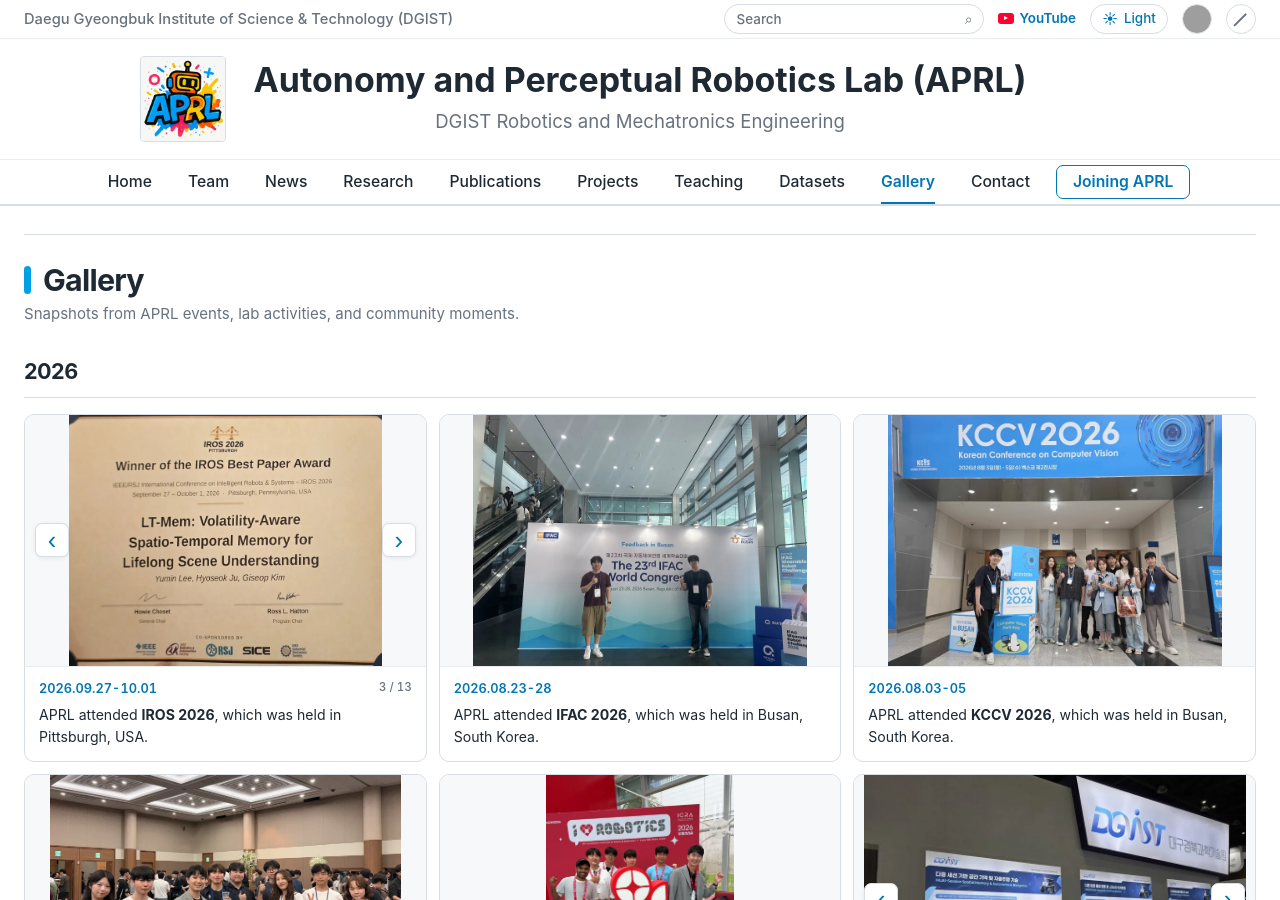
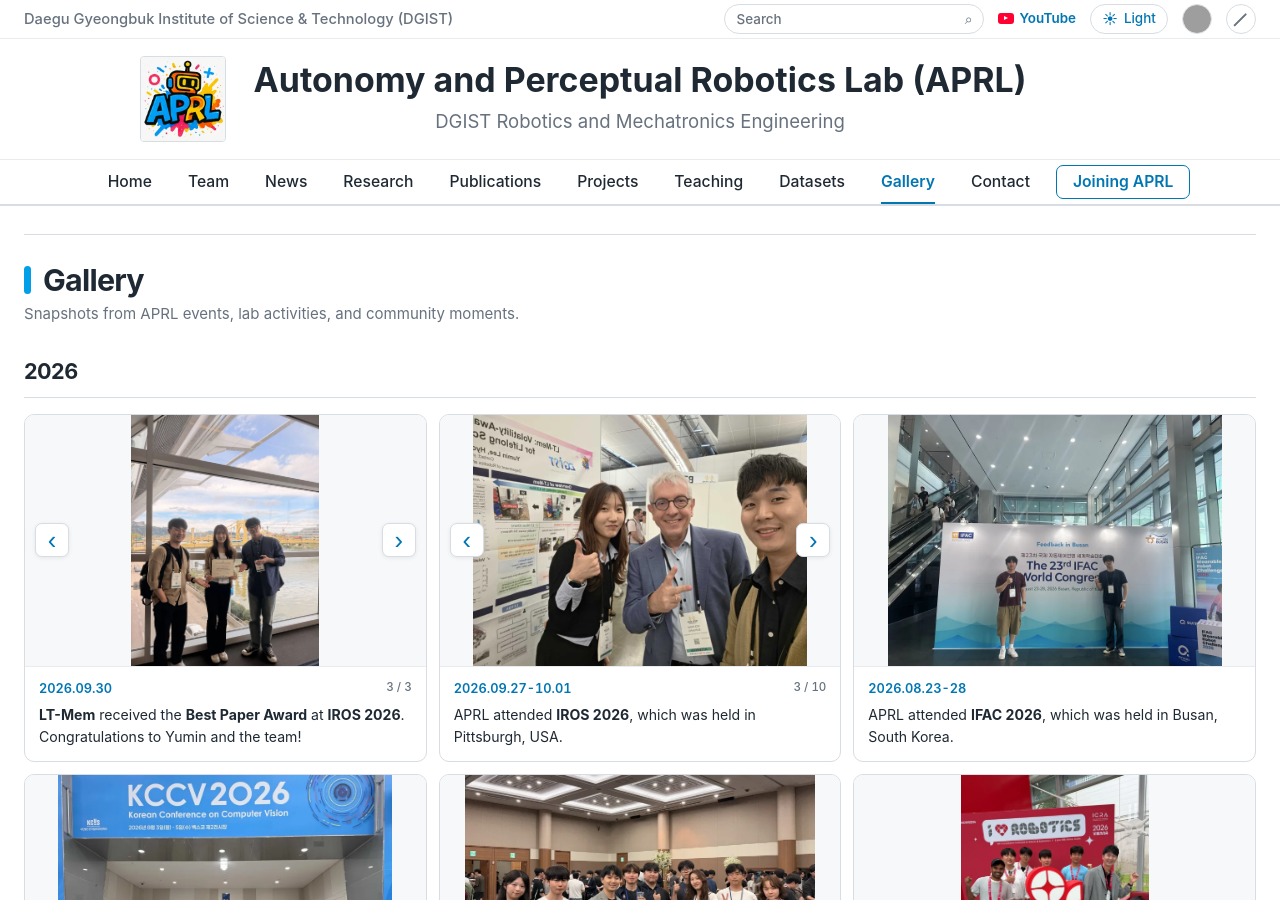
Before and after one commit to team-aprl/team-aprl.github.io, a Jekyll site: the page built from gallery.html, in a window 1280 px wide and 900 px high. Built offline with Jekyll 4.4.1, drawn with Linux system fonts in a browser that asks for light colours; grey boxes are pictures that could not be loaded.

Commit message:
Separate IROS award gallery and restore missing event photos

```diff
--- a/gallery.html
+++ b/gallery.html
@@ -21,12 +21,22 @@
         <section class="gallery-year-group" aria-labelledby="gallery-year-2026">
           <h2 id="gallery-year-2026" class="gallery-year-heading">2026</h2>
           <div class="gallery-grid gallery-feature-grid">
+          <figure class="gallery-carousel" id="iros2026-best-paper-award">
+            <div class="gallery-carousel-stage">
+              <a class="gallery-carousel-slide is-active" href="assets/gallery/previews/gallery-2026-09-27-10-01-iros2026-best1.webp"><img src="assets/gallery/thumbs/gallery-2026-09-27-10-01-iros2026-best1.webp" alt="IROS 2026 Best Paper Award ceremony" width="800" height="450" loading="eager" fetchpriority="high" decoding="async" /></a>
+              <a class="gallery-carousel-slide" href="assets/news/lt-mem-iros2026-best-paper-certificate-preview.webp"><img src="assets/gallery/thumbs/lt-mem-iros2026-best-paper-certificate.webp" alt="LT-Mem IROS 2026 Best Paper Award certificate" width="800" height="640" loading="lazy" decoding="async" /></a>
+              <a class="gallery-carousel-slide" href="assets/gallery/previews/gallery-2026-09-27-10-01-iros2026-best2.webp"><img src="assets/gallery/thumbs/gallery-2026-09-27-10-01-iros2026-best2.webp" alt="APRL members with the award certificate" width="800" height="1067" loading="lazy" decoding="async" /></a>
+              <button class="gallery-carousel-button gallery-carousel-prev" type="button" aria-label="Previous photo">&lsaquo;</button>
+              <button class="gallery-carousel-button gallery-carousel-next" type="button" aria-label="Next photo">&rsaquo;</button>
+            </div>
+            <figcaption>
+              <span class="gallery-caption-head"><span>2026.09.30</span><span class="gallery-carousel-count">1 / 3</span></span>
+              <span class="gallery-caption-text"><strong>LT-Mem</strong> received the <strong>Best Paper Award</strong> at <strong>IROS 2026</strong>. Congratulations to Yumin and the team!</span>
+            </figcaption>
+          </figure>
           <figure class="gallery-carousel" id="iros2026">
             <div class="gallery-carousel-stage">
-              <a class="gallery-carousel-slide is-active" href="assets/gallery/previews/gallery-2026-09-27-10-01-iros2026-main.webp"><img src="assets/gallery/thumbs/gallery-2026-09-27-10-01-iros2026-main.webp" alt="APRL members at IROS 2026 in Pittsburgh" width="800" height="800" loading="eager" fetchpriority="high" decoding="async" /></a>
-              <a class="gallery-carousel-slide" href="assets/gallery/previews/gallery-2026-09-27-10-01-iros2026-best1.webp"><img src="assets/gallery/thumbs/gallery-2026-09-27-10-01-iros2026-best1.webp" alt="IROS 2026 Best Paper Award ceremony" width="800" height="450" loading="lazy" decoding="async" /></a>
-              <a class="gallery-carousel-slide" href="assets/news/lt-mem-iros2026-best-paper-certificate-preview.webp"><img src="assets/gallery/thumbs/lt-mem-iros2026-best-paper-certificate.webp" alt="LT-Mem IROS 2026 Best Paper Award certificate" width="800" height="640" loading="lazy" decoding="async" /></a>
-              <a class="gallery-carousel-slide" href="assets/gallery/previews/gallery-2026-09-27-10-01-iros2026-best2.webp"><img src="assets/gallery/thumbs/gallery-2026-09-27-10-01-iros2026-best2.webp" alt="APRL members with the award certificate" width="800" height="1067" loading="lazy" decoding="async" /></a>
+              <a class="gallery-carousel-slide is-active" href="assets/gallery/previews/gallery-2026-09-27-10-01-iros2026-main.webp"><img src="assets/gallery/thumbs/gallery-2026-09-27-10-01-iros2026-main.webp" alt="APRL members at IROS 2026 in Pittsburgh" width="800" height="800" loading="lazy" decoding="async" /></a>
               <a class="gallery-carousel-slide" href="assets/gallery/previews/gallery-2026-09-27-10-01-iros2026-yumin1.webp"><img src="assets/gallery/thumbs/gallery-2026-09-27-10-01-iros2026-yumin1.webp" alt="Research presentation at IROS 2026" width="800" height="600" loading="lazy" decoding="async" /></a>
               <a class="gallery-carousel-slide" href="assets/gallery/previews/gallery-2026-09-27-10-01-iros2026-yumin2.webp"><img src="assets/gallery/thumbs/gallery-2026-09-27-10-01-iros2026-yumin2.webp" alt="Poster session at IROS 2026" width="800" height="600" loading="lazy" decoding="async" /></a>
               <a class="gallery-carousel-slide" href="assets/gallery/previews/gallery-2026-09-27-10-01-iros2026-yumin3.webp"><img src="assets/gallery/thumbs/gallery-2026-09-27-10-01-iros2026-yumin3.webp" alt="Conference presentation at IROS 2026" width="800" height="600" loading="lazy" decoding="async" /></a>
@@ -40,7 +50,7 @@
               <button class="gallery-carousel-button gallery-carousel-next" type="button" aria-label="Next photo">&rsaquo;</button>
             </div>
             <figcaption>
-              <span class="gallery-caption-head"><span>2026.09.27-10.01</span><span class="gallery-carousel-count">1 / 13</span></span>
+              <span class="gallery-caption-head"><span>2026.09.27-10.01</span><span class="gallery-carousel-count">1 / 10</span></span>
               <span class="gallery-caption-text">APRL attended <strong>IROS 2026</strong>, which was held in Pittsburgh, USA.</span>
             </figcaption>
           </figure>
@@ -174,10 +184,17 @@
               <span class="gallery-caption-text">APRL's <strong>summer days</strong>.</span>
             </figcaption>
           </figure>
-          <figure>
-            <a href="assets/gallery/gallery-2025-08-14.jpg"><img src="assets/gallery/thumbs/gallery-2025-08-14.webp" alt="APRL gallery photo from 2025.08.14" width="800" height="537" loading="lazy" decoding="async" /></a>
+          <figure class="gallery-carousel" id="first-research-day-2025">
+            <div class="gallery-carousel-stage">
+            <a class="gallery-carousel-slide is-active" href="assets/gallery/gallery-2025-08-14.jpg"><img src="assets/gallery/thumbs/gallery-2025-08-14.webp" alt="APRL gallery photo from 2025.08.14" width="800" height="537" loading="lazy" decoding="async" /></a>
+              <a class="gallery-carousel-slide" href="assets/gallery/previews/gallery-2025-08-14-2.webp"><img src="assets/gallery/thumbs/gallery-2025-08-14-2.webp" alt="APRL first Research Day, photo 2" width="800" height="600" loading="lazy" decoding="async" /></a>
+              <a class="gallery-carousel-slide" href="assets/gallery/previews/gallery-2025-08-14-3.webp"><img src="assets/gallery/thumbs/gallery-2025-08-14-3.webp" alt="APRL first Research Day, photo 3" width="800" height="600" loading="lazy" decoding="async" /></a>
+              <a class="gallery-carousel-slide" href="assets/gallery/previews/gallery-2025-08-14-4.webp"><img src="assets/gallery/thumbs/gallery-2025-08-14-4.webp" alt="APRL first Research Day, photo 4" width="800" height="600" loading="lazy" decoding="async" /></a>
+              <button class="gallery-carousel-button gallery-carousel-prev" type="button" aria-label="Previous photo">&lsaquo;</button>
+              <button class="gallery-carousel-button gallery-carousel-next" type="button" aria-label="Next photo">&rsaquo;</button>
+            </div>
             <figcaption>
-              <span class="gallery-caption-head"><span>2025.08.14</span></span>
+              <span class="gallery-caption-head"><span>2025.08.14</span><span class="gallery-carousel-count">1 / 4</span></span>
               <span class="gallery-caption-text">APRL's <strong>very first Research Day</strong> was held. The 2025 fall incoming students introduced their research to one another.</span>
             </figcaption>
           </figure>
@@ -195,15 +212,18 @@
               <span class="gallery-caption-text">Our lab participated in the <strong>DGIST RME OpenLab</strong>, introducing our research areas and showcasing a <strong>LiDAR SLAM demonstration</strong>.</span>
             </figcaption>
           </figure>
-          <figure class="gallery-carousel">
+          <figure class="gallery-carousel" id="lab-renovation-2025">
             <div class="gallery-carousel-stage">
               <a class="gallery-carousel-slide is-active" href="assets/gallery/gallery-2025-03-17-1.jpg"><img src="assets/gallery/thumbs/gallery-2025-03-17-1.webp" alt="APRL gallery photo from 2025.03.17" width="800" height="533" loading="lazy" decoding="async" /></a>
               <a class="gallery-carousel-slide" href="assets/gallery/gallery-2025-03-17-2.jpg"><img src="assets/gallery/thumbs/gallery-2025-03-17-2.webp" alt="APRL gallery photo from 2025.03.17" width="800" height="536" loading="lazy" decoding="async" /></a>
+              <a class="gallery-carousel-slide" href="assets/gallery/previews/gallery-2025-03-17-3.webp"><img src="assets/gallery/thumbs/gallery-2025-03-17-3.webp" alt="Renovated APRL lab floor, photo 3" width="800" height="600" loading="lazy" decoding="async" /></a>
+              <a class="gallery-carousel-slide" href="assets/gallery/previews/gallery-2025-03-17-4.webp"><img src="assets/gallery/thumbs/gallery-2025-03-17-4.webp" alt="Renovated APRL lab floor, photo 4" width="800" height="600" loading="lazy" decoding="async" /></a>
+              <a class="gallery-carousel-slide" href="assets/gallery/previews/gallery-2025-03-17-5.webp"><img src="assets/gallery/thumbs/gallery-2025-03-17-5.webp" alt="Renovated APRL lab floor, photo 5" width="800" height="600" loading="lazy" decoding="async" /></a>
               <button class="gallery-carousel-button gallery-carousel-prev" type="button" aria-label="Previous photo">&lsaquo;</button>
               <button class="gallery-carousel-button gallery-carousel-next" type="button" aria-label="Next photo">&rsaquo;</button>
             </div>
             <figcaption>
-              <span class="gallery-caption-head"><span>2025.03.17</span><span class="gallery-carousel-count">1 / 2</span></span>
+              <span class="gallery-caption-head"><span>2025.03.17</span><span class="gallery-carousel-count">1 / 5</span></span>
               <span class="gallery-caption-text">Our lab floor after <strong>renovation</strong>.</span>
             </figcaption>
           </figure>
```
Also changed, not shown: README.md, assets/gallery/gallery-2025-03-17-3.jpg (added), assets/gallery/gallery-2025-03-17-4.jpg (added), assets/gallery/gallery-2025-03-17-5.jpg (added), assets/gallery/gallery-2025-08-14-2.jpg (added), assets/gallery/gallery-2025-08-14-3.jpg (added), assets/gallery/gallery-2025-08-14-4.jpg (added), assets/gallery/previews/gallery-2025-03-17-3.webp (added), assets/gallery/previews/gallery-2025-03-17-4.webp (added), assets/gallery/previews/gallery-2025-03-17-5.webp (added), assets/gallery/previews/gallery-2025-08-14-2.webp (added), assets/gallery/previews/gallery-2025-08-14-3.webp (added), assets/gallery/previews/gallery-2025-08-14-4.webp (added), assets/gallery/thumbs/gallery-2025-03-17-3.webp (added), 5 more files.
